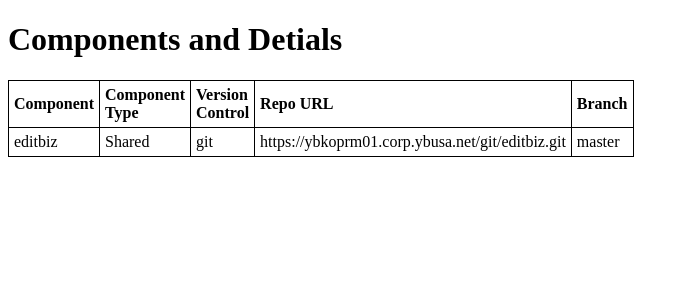
After one commit to shivsharma83/letsbuildit, a Django app: page /tagging/components/ in a window 1280 px wide. The commit adds this page. Shown: the top 300 px of the page, without its empty margins (0-689 px from the left). Run offline with Django 3.2, Linux system fonts and the light colour scheme; data comes from the database, SQL or seed files in the repository; both versions use the stored data as it was after the commit; parts of the project's set-up code (start-up, migrations or seed data) failed here and were passed over.

Commit message:
End of work , day 1

```diff
--- a/letsbuildit/letsbuildit/urls.py
+++ b/letsbuildit/letsbuildit/urls.py
@@ -9,6 +9,6 @@ urlpatterns = patterns('',
     # url(r'^$', 'letsbuildit.views.home', name='home'),
     # url(r'^blog/', include('blog.urls')),
 
-    url(r'^vcs/', include('tagging.urls')),
+    url(r'^tagging/', include('tagging.urls')),
     url(r'^admin/', include(admin.site.urls)),
 )
--- a/letsbuildit/tagging/models.py
+++ b/letsbuildit/tagging/models.py
@@ -13,6 +13,10 @@ class vc_credentials(models.Model):
 
         def __unicode__(self):
 		return self.version_control
+	def username(self):
+		return self.userid
+	def passwd(self):
+		return self.password
 
 class components(models.Model):
 	component_name  = models.CharField("Component's Name",max_length=50,primary_key=True)
@@ -22,7 +26,15 @@ class components(models.Model):
         branch          = models.CharField("Branch",max_length=20)
 
 	def __unicode__(self):
+		return self.component_name
+	def type(self):
 		return self.component_type
+	def vc(self):
+		return self.version_control
+	def repo(self):
+		return self.repo_path
+	def comp_branch(self):
+		return self.branch
 
 class tag_history(models.Model):
 	component_name    = models.ForeignKey(components,primary_key=True)
--- a/letsbuildit/tagging/urls.py
+++ b/letsbuildit/tagging/urls.py
@@ -3,5 +3,8 @@ from django.conf.urls import patterns, include, url
 from tagging import views
 
 urlpatterns = patterns('',
-    url(r'^$', views.vcs, name='vcs')
+    url(r'^$', views.index, name='index'),
+    url(r'vcs/$', views.vcs, name='vcs'),
+    url(r'components/$', views.components, name='components'),
+    url(r'refreshtags/$', views.components, name='refreshtags'),
 )
--- a/letsbuildit/tagging/views.py
+++ b/letsbuildit/tagging/views.py
@@ -1,6 +1,21 @@
 from django.http import HttpResponse
+from django.shortcuts import render
+from tagging import models
 
 # Create your views here.
 
+def index(request):
+	return render(request, 'home_page.html')
+
 def vcs(request):
-	return HttpResponse("Hello, I will show available version controls here")
+	vcslist = models.vc_credentials.objects.all()
+	return render(request, 'vcs.html', {'vcslist' : vcslist})
+
+def components(request):
+        componentlist = models.components.objects.all()
+        return render(request, 'components.html', {'components' : componentlist})
+
+def refreshtags(request):
+	refreshtag.addtagsindb("all")
+	componentlist = models.tag_history.objects.all()
+        return render(request, 'refreshtags.html', {'components' : componentlist})
--- /dev/null
+++ b/letsbuildit/templates/components.html
@@ -0,0 +1,43 @@
+<!DOCTYPE html>
+<html>
+<head>
+<h1>Components and Detials</h1>
+<style>
+table,th,td
+{
+border:1px solid black;
+border-collapse:collapse;
+}
+th,td
+{
+padding:5px;
+}
+th
+{
+text-align:left;
+}
+</style>
+</head>
+<body>
+
+<table style="width:300px">
+<tr>
+  <th>Component</th>
+  <th>Component Type</th>
+  <th>Version Control</th>
+  <th>Repo URL</th>
+  <th>Branch</th>
+</tr>
+{% for component in components %}
+<tr>
+  <td>{{ component}}</td>
+  <td>{{ component.type }}</td>
+  <td>{{ component.vc }}</td>
+  <td>{{ component.repo }}</td>
+  <td>{{ component.comp_branch }}</td>
+</tr>
+{% endfor %}
+</table>
+
+</body>
+</html>
```
Also changed, not shown: letsbuildit/tagging/refreshtag.py (added, +37 -0 lines), letsbuildit/templates/home_page.html (+5 -3 lines), letsbuildit/templates/refresh_tags.html (added, +41 -0 lines), letsbuildit/templates/vcs.html (added, +39 -0 lines), letsbuildit/db.sqlite3, 4 other files.
